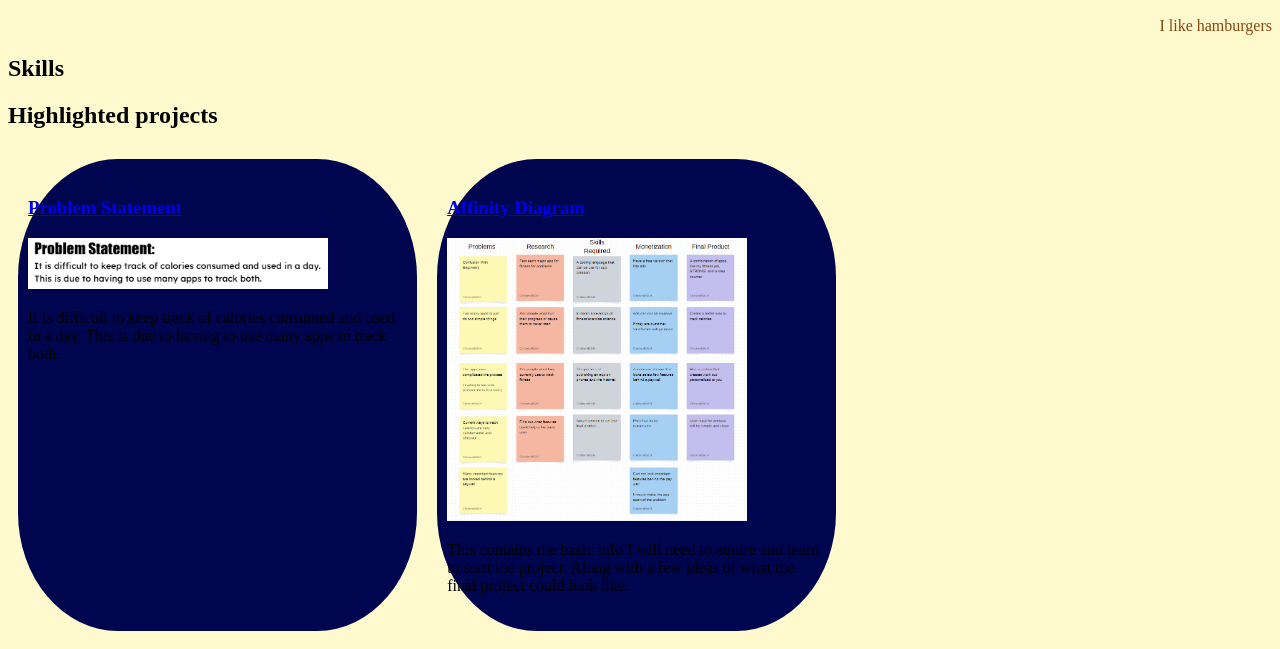
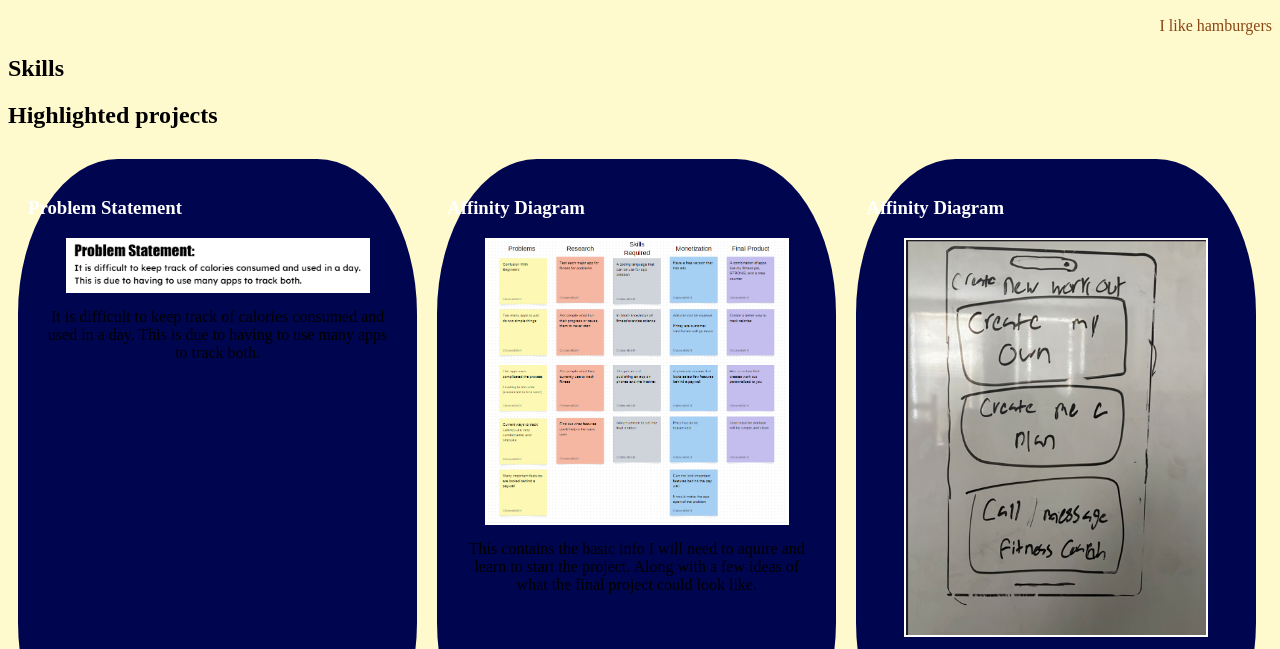
Before and after one commit to htnix/htnix, a plain HTML site: page index.html in a window 1280 px wide. Shown: the part 110-759 px from the top of the page. Drawn offline with Linux system fonts and the light colour scheme.

Commit message:
Add files via upload

```diff
--- a/index.html
+++ b/index.html
@@ -21,7 +21,7 @@
           <h3>Problem Statement</h3>
         </a>
         <a href="files/Problem-Statement.pdf.pdf">
-          <img src="images/problem-statment.png" width ="300">
+          <img src="images/problem-statment.png">
         </a>
         <p>It is difficult to keep track of calories consumed and used in a day.
           This is due to having to use many apps to track both.
@@ -34,11 +34,24 @@
         <h3>Affinity Diagram</h3>
       </a>
       <a href="files/Affinity_DOC.pdf">
-        <img src="images/Affinity_IMG.png" width = "300">
+        <img src="images/Affinity_IMG.png">
       </a>
       <p>
         This contains the basic info I will need to aquire and learn to start the project. Along with a few ideas of what the final project could look like.
       </p>
+      </section>
+
+      <!--Sketches Assignment-->
+      <section class="project">
+        <a href="files/Sketches.pdf">
+          <h3>Affinity Diagram</h3>
+        </a>
+        <a href="files/Sketches.pdf">
+        <img src="images/Sketches.png">
+        </a>
+        <p>
+        These are rough sketches of how the fitness app should work. The scanning part for the food will use an ai to estimate the calories for the user. And the will also be able to create a workout plan based on the users needs.
+        </p>
       </section>
 
     </div>
--- a/styles.css
+++ b/styles.css
@@ -23,3 +23,20 @@ h1{
     background: rgb(0, 5, 80);
     border-radius: 25%;
 }
+.project img{
+    width: 300px;
+
+    margin: 10px;
+    border: 2px solid rgb(255, 255, 255); /* choose a color */
+    display: block;
+    margin: auto;
+}
+
+a { /* change the appearance of ALL links */
+    text-decoration: none;
+    color: white;
+    }
+    .project p { /* change the appearance of paragraph tags inside .project divs */
+    text-align: center;
+    margin: 15px;
+    }
```
Also changed, not shown: images/Sketches.png (added), 1 other file.
